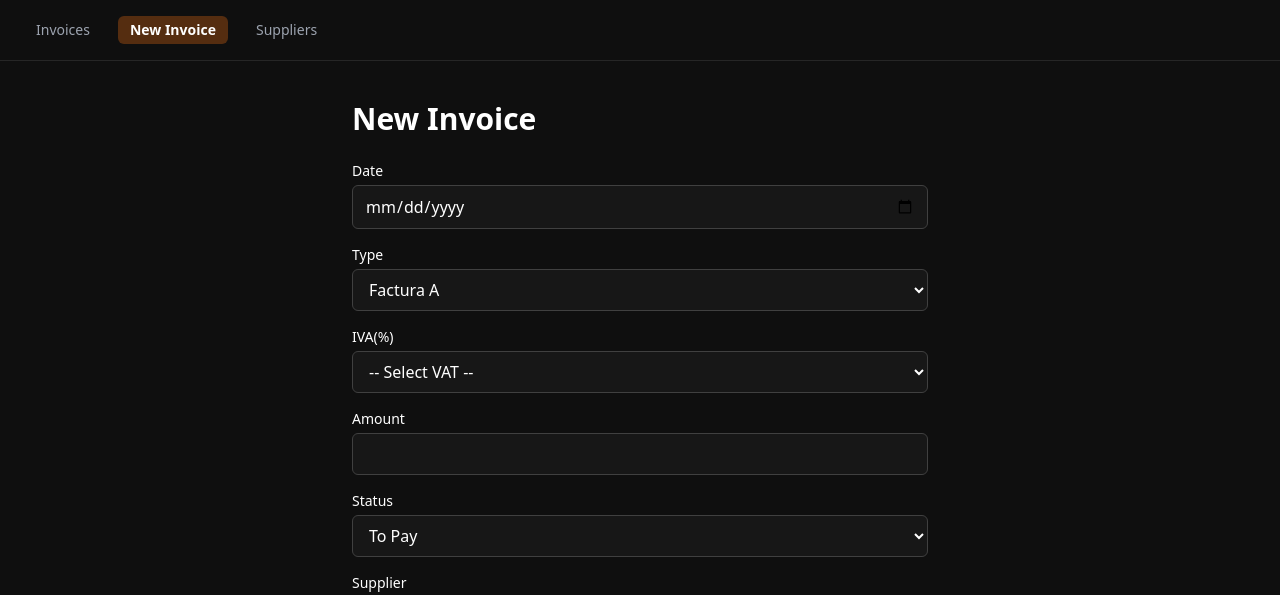
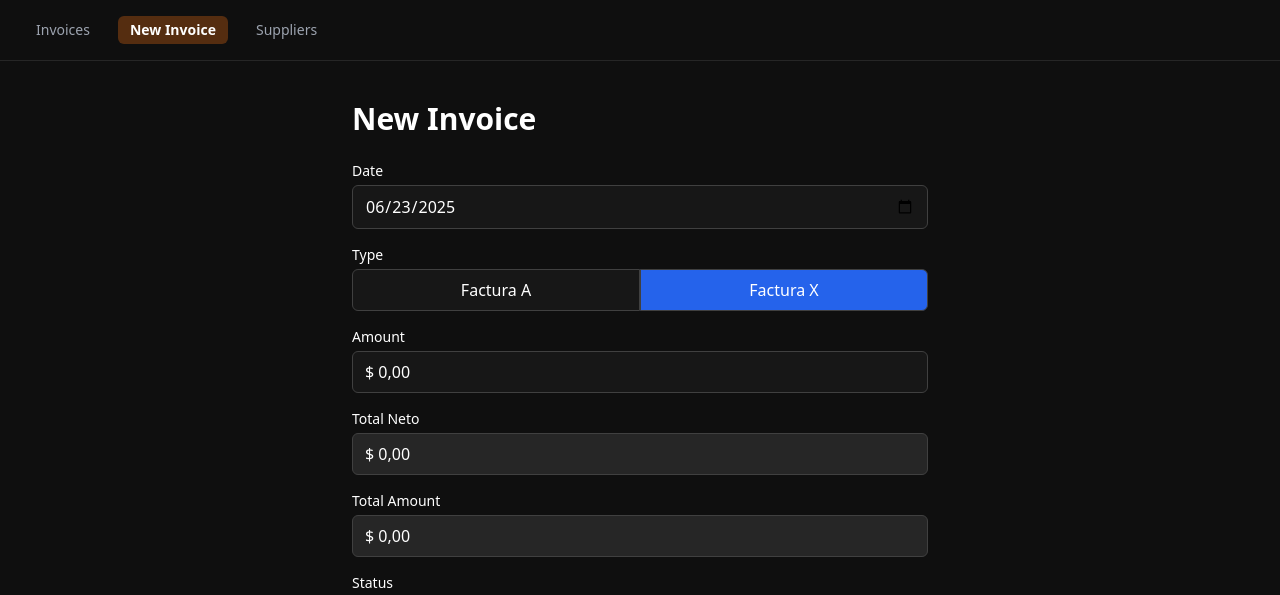
Before and after one commit to laumastronardi/app_facturas_frontend, a React (Vite) app: page /invoices/new in a window 1280 px wide. Shown: the top 595 px of the page. Built offline with nearby package versions, Linux system fonts and the light colour scheme; no server answers.

Commit message:
add mount fields and vat

```diff
--- a/src/components/invoices/InvoiceForm.tsx
+++ b/src/components/invoices/InvoiceForm.tsx
@@ -4,29 +4,37 @@ import { useForm } from 'react-hook-form';
 import { z } from 'zod';
 import { zodResolver } from '@hookform/resolvers/zod';
 import api from '../../api/axios';
+import { InvoiceTypeToggle } from './InvoiceTypeToggle';
+
+// Currency formatting function
+const formatCurrency = (value: number | string | undefined): string => {
+  const numValue = Number(value) || 0;
+  return new Intl.NumberFormat('es-AR', {
+    style: 'currency',
+    currency: 'ARS',
+    minimumFractionDigits: 2,
+    maximumFractionDigits: 2,
+  }).format(numValue);
+};
+
+// Function to parse currency string back to number
+const parseCurrency = (value: string): number => {
+  return Number(value.replace(/[^\d.-]/g, '')) || 0;
+};
 
 const schema = z.object({
   date: z.string().min(1, 'Date is required'),
   amount: z.coerce.number().positive('Amount must be positive'),
+  amount_105: z.coerce.number().min(0, 'Amount 10.5% must be non-negative'),
+  total_neto: z.coerce.number().positive('Total neto must be positive'),
+  vat_amount_21: z.coerce.number().min(0),
+  vat_amount_105: z.coerce.number().min(0),
+  total_amount: z.coerce.number().positive('Total amount must be positive'),
   status: z.enum(['to_pay', 'prepared', 'paid']),
   supplierId: z.coerce.number().int().positive(),
   type: z.enum(['A', 'X']),
-  vat: z.coerce.number().min(0).max(100).optional(),
 }).superRefine((data, ctx) => {
-  if (data.type === 'A' && data.vat === undefined) {
-    ctx.addIssue({
-      path: ['vat'],
-      code: z.ZodIssueCode.custom,
-      message: 'VAT is required for invoice type A',
-    });
-  }
-  if (data.type === 'X' && data.vat !== undefined) {
-    ctx.addIssue({
-      path: ['vat'],
-      code: z.ZodIssueCode.custom,
-      message: 'VAT must be empty for invoice type X',
-    });
-  }
+  // Removed VAT validation since we now have automatic calculation
 });
 
 export type InvoiceFormData = z.infer<typeof schema>;
@@ -53,15 +61,41 @@ export const InvoiceForm: React.FC<InvoiceFormProps> = ({
     handleSubmit,
     formState: { errors, isSubmitting },
     watch,
+    setValue,
   } = useForm<InvoiceFormData>({
     resolver: zodResolver(schema),
     defaultValues: {
-      type: 'A',
+      type: 'X',
+      date: new Date().toISOString().split('T')[0],
+      amount_105: 0,
       ...defaultValues,
     },
   });
 
   const invoiceType = watch('type');
+  const amount = Number(watch('amount')) || 0;
+  const amount_105 = Number(watch('amount_105')) || 0;
+
+  // Calculate derived values
+  const vat_amount_21 = invoiceType === 'A' ? amount * 0.21 : 0;
+  const vat_amount_105 = invoiceType === 'A' ? amount_105 * 0.105 : 0;
+  const total_neto = amount + amount_105;
+  const total_amount = total_neto + vat_amount_21 + vat_amount_105;
+
+  // Update calculated fields when dependencies change
+  useEffect(() => {
+    setValue('vat_amount_21', vat_amount_21);
+    setValue('vat_amount_105', vat_amount_105);
+    setValue('total_neto', total_neto);
+    setValue('total_amount', total_amount);
+  }, [amount, amount_105, invoiceType, setValue, vat_amount_21, vat_amount_105, total_neto, total_amount]);
+
+  // Reset amount_105 when switching to type X
+  useEffect(() => {
+    if (invoiceType === 'X') {
+      setValue('amount_105', 0);
+    }
+  }, [invoiceType, setValue]);
 
   useEffect(() => {
     api
@@ -86,43 +120,106 @@ export const InvoiceForm: React.FC<InvoiceFormProps> = ({
       {/* Type */}
       <div>
         <label className="block text-sm text-white mb-1">Type</label>
-        <select
+        <InvoiceTypeToggle
+          value={invoiceType}
+          onChange={(type: 'A' | 'X') => {
+            setValue('type', type);
+          }}
+        />
+        <input
+          type="hidden"
           {...register('type')}
-          className="w-full bg-neutral-900 text-white border border-neutral-700 px-3 py-2 rounded-md"
-        >
-          <option value="A">Factura A</option>
-          <option value="X">Factura X</option>
-        </select>
-      </div>
-
-      {/* VAT */}
-      <div>
-        <label className="block text-sm text-white mb-1">IVA(%)</label>
-        <select
-          {...register('vat')}
-          disabled={invoiceType === 'X'}
-          className={`w-full bg-neutral-900 text-white border px-3 py-2 rounded-md ${
-            invoiceType === 'X'
-              ? 'border-neutral-700 opacity-50 cursor-not-allowed'
-              : 'border-neutral-700'
-          }`}
-        >
-          <option value="">-- Select VAT --</option>
-          <option value="21">21%</option>
-          <option value="10.5">10.5%</option>
-        </select>
-        {errors.vat && <p className="text-red-400 text-xs">{errors.vat.message}</p>}
+        />
       </div>
 
       {/* Amount */}
       <div>
         <label className="block text-sm text-white mb-1">Amount</label>
         <input
-          type="number"
-          {...register('amount')}
+          type="text"
+          value={formatCurrency(watch('amount'))}
+          onChange={(e) => {
+            const numericValue = parseCurrency(e.target.value);
+            setValue('amount', numericValue);
+          }}
+          onBlur={(e) => {
+            const numericValue = parseCurrency(e.target.value);
+            setValue('amount', numericValue);
+          }}
           className="w-full bg-neutral-900 text-white border border-neutral-700 px-3 py-2 rounded-md"
+          placeholder="$ 0,00"
         />
         {errors.amount && <p className="text-red-400 text-xs">{errors.amount.message}</p>}
+      </div>
+
+      {/* Amount 10.5% - Only visible for type A */}
+      {invoiceType === 'A' && (
+        <div>
+          <label className="block text-sm text-white mb-1">Amount 10.5%</label>
+          <input
+            type="text"
+            value={formatCurrency(watch('amount_105'))}
+            onChange={(e) => {
+              const numericValue = parseCurrency(e.target.value);
+              setValue('amount_105', numericValue);
+            }}
+            onBlur={(e) => {
+              const numericValue = parseCurrency(e.target.value);
+              setValue('amount_105', numericValue);
+            }}
+            className="w-full bg-neutral-900 text-white border border-neutral-700 px-3 py-2 rounded-md"
+            placeholder="$ 0,00"
+          />
+          {errors.amount_105 && <p className="text-red-400 text-xs">{errors.amount_105.message}</p>}
+        </div>
+      )}
+
+      {/* Total Neto - Read only */}
+      <div>
+        <label className="block text-sm text-white mb-1">Total Neto</label>
+        <input
+          type="text"
+          value={formatCurrency(total_neto)}
+          readOnly
+          className="w-full bg-neutral-800 text-white border border-neutral-700 px-3 py-2 rounded-md cursor-not-allowed"
+        />
+      </div>
+
+      {/* VAT Amount 21% - Only visible for type A, read only */}
+      {invoiceType === 'A' && (
+        <div>
+          <label className="block text-sm text-white mb-1">IVA 21% Amount</label>
+          <input
+            type="text"
+            value={formatCurrency(vat_amount_21)}
+            readOnly
+            className="w-full bg-neutral-800 text-white border border-neutral-700 px-3 py-2 rounded-md cursor-not-allowed"
+          />
+        </div>
+      )}
+
+      {/* VAT Amount 10.5% - Only visible for type A, read only */}
+      {invoiceType === 'A' && (
+        <div>
+          <label className="block text-sm text-white mb-1">IVA 10.5% Amount</label>
+          <input
+            type="text"
+            value={formatCurrency(vat_amount_105)}
+            readOnly
+            className="w-full bg-neutral-800 text-white border border-neutral-700 px-3 py-2 rounded-md cursor-not-allowed"
+          />
+        </div>
+      )}
+
+      {/* Total Amount - Read only */}
+      <div>
+        <label className="block text-sm text-white mb-1">Total Amount</label>
+        <input
+          type="text"
+          value={formatCurrency(total_amount)}
+          readOnly
+          className="w-full bg-neutral-800 text-white border border-neutral-700 px-3 py-2 rounded-md cursor-not-allowed"
+        />
       </div>
 
       {/* Status */}
@@ -155,6 +252,26 @@ export const InvoiceForm: React.FC<InvoiceFormProps> = ({
         {errors.supplierId && <p className="text-red-400 text-xs">{errors.supplierId.message}</p>}
       </div>
 
+      {/* Hidden inputs for calculated fields */}
+      <div>
+        <input
+          type="hidden"
+          {...register('total_neto')}
+        />
+        <input
+          type="hidden"
+          {...register('vat_amount_21')}
+        />
+        <input
+          type="hidden"
+          {...register('vat_amount_105')}
+        />
+        <input
+          type="hidden"
+          {...register('total_amount')}
+        />
+      </div>
+
       {/* Submit */}
       <button
         type="submit"
--- a/src/components/invoices/InvoiceTableRow.tsx
+++ b/src/components/invoices/InvoiceTableRow.tsx
@@ -27,7 +27,16 @@ export default function InvoiceTableRow({ invoice, animatedRowId, setAnimatedRow
     <tr className={`border-t border-neutral-800 transition-all duration-500 ${isAnimated ? 'bg-green-900' : ''}`}>
       <td className="p-3">{invoice.date}</td>
       <td className="p-3">{invoice.supplier?.name || '-'}</td>
-      <td className="p-3">{invoice.vat ?? '-'}</td>
+      <td className="p-3">
+        {invoice.type === 'A' ? (
+          <div className="text-xs">
+            <div>21%: ${invoice.vat_amount_21?.toFixed(2) || '0.00'}</div>
+            <div>10.5%: ${invoice.vat_amount_105?.toFixed(2) || '0.00'}</div>
+          </div>
+        ) : (
+          '-'
+        )}
+      </td>
       <td className="p-3">${invoice.amount}</td>
       <td className="p-3">
         <span className={`inline-block px-2 py-1 rounded text-xs font-semibold text-white ${statusColor(invoice.status)} w-24 text-center`}>
--- /dev/null
+++ b/src/components/invoices/InvoiceTypeToggle.tsx
@@ -0,0 +1,48 @@
+import React from 'react';
+
+export type InvoiceType = 'A' | 'X';
+
+interface InvoiceTypeToggleProps {
+  value: InvoiceType;
+  onChange: (value: InvoiceType) => void;
+  disabled?: boolean;
+}
+
+export const InvoiceTypeToggle: React.FC<InvoiceTypeToggleProps> = ({
+  value,
+  onChange,
+  disabled = false,
+}) => {
+  return (
+    <div className="flex">
+      <button
+        type="button"
+        disabled={disabled}
+        onClick={() => onChange('A')}
+        className={`flex-1 py-2 px-4 border border-neutral-700 transition-colors rounded-l-md ${
+          value === 'A'
+            ? 'bg-red-600 text-white'
+            : 'bg-neutral-900 text-white hover:bg-neutral-800'
+        } ${value === 'A' ? 'border-red-500' : 'border-neutral-700'} ${
+          disabled ? 'opacity-50 cursor-not-allowed' : ''
+        }`}
+      >
+        Factura A
+      </button>
+      <button
+        type="button"
+        disabled={disabled}
+        onClick={() => onChange('X')}
+        className={`flex-1 py-2 px-4 border border-neutral-700 transition-colors rounded-r-md ${
+          value === 'X'
+            ? 'bg-blue-600 text-white'
+            : 'bg-neutral-900 text-white hover:bg-neutral-800'
+        } ${value === 'X' ? 'border-blue-500' : 'border-neutral-700'} ${
+          disabled ? 'opacity-50 cursor-not-allowed' : ''
+        }`}
+      >
+        Factura X
+      </button>
+    </div>
+  );
+};
--- a/src/pages/NewInvoicePage.tsx
+++ b/src/pages/NewInvoicePage.tsx
@@ -11,12 +11,16 @@ export default function NewInvoicePage() {
     try {
       // recolectamos exactamente los campos que espera tu API
       await api.post('/invoices', {
-        date:        data.date,
-        amount:      data.amount,
-        status:      data.status,
-        supplierId:  data.supplierId,
-        type:        data.type,
-        vat:         data.vat,
+        date:           data.date,
+        amount:         data.amount,
+        amount_105:     data.amount_105,
+        total_neto:     data.total_neto,
+        vat_amount_21:  data.vat_amount_21,
+        vat_amount_105: data.vat_amount_105,
+        total_amount:   data.total_amount,
+        status:         data.status,
+        supplierId:     data.supplierId,
+        type:           data.type,
       });
       navigate('/');
     } catch (err) {
--- a/src/types/invoice.ts
+++ b/src/types/invoice.ts
@@ -4,7 +4,11 @@ export type Invoice = {
   id: number;
   date: string;
   amount: number;
-  vat?: number;
+  amount_105: number;
+  total_neto: number;
+  vat_amount_21: number;
+  vat_amount_105: number;
+  total_amount: number;
   status: 'to_pay' | 'prepared' | 'paid';
   type: 'A' | 'X';
   supplier: Supplier;
```
